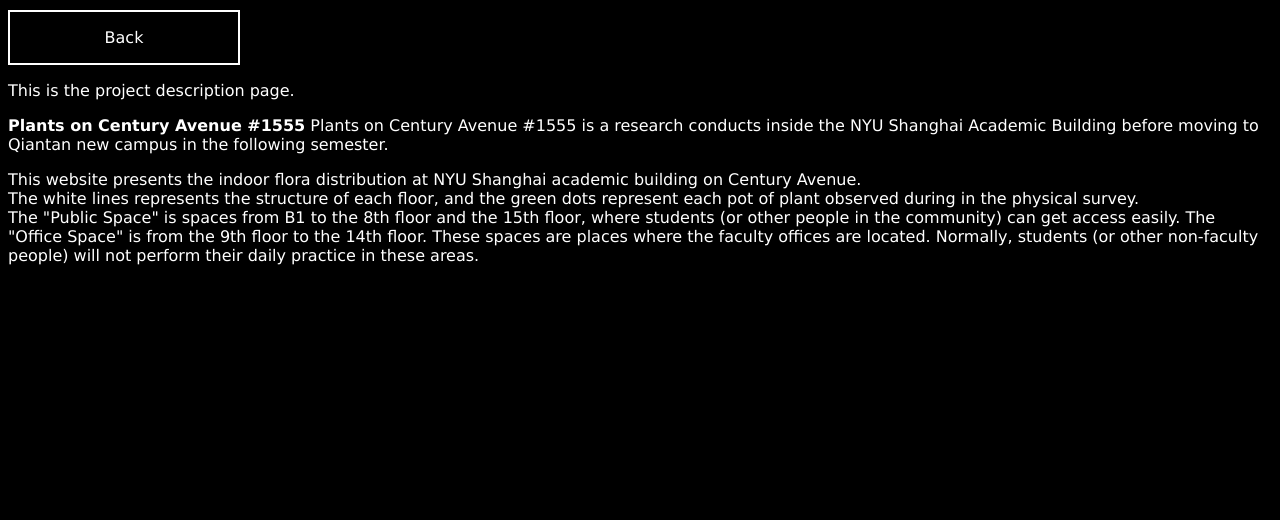
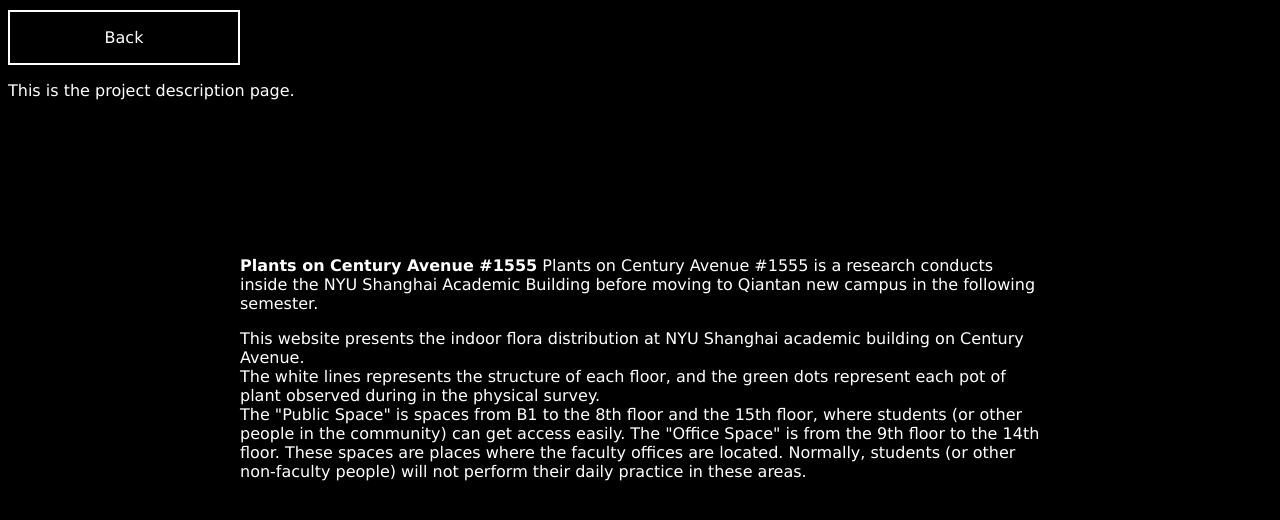
Before and after one commit to LydiaYan628/Advanced-Media-Seminar-final, a plain HTML site: page description.html in a window 1280 px wide. Drawn offline with Linux system fonts and the light colour scheme.

Commit message:
descr css

```diff
--- a/style.css
+++ b/style.css
@@ -127,3 +127,11 @@
 #website:hover {
   color: #4CAF50;
 }
+
+.descr{
+  transform: translate(-50%, 0);
+  width: 800px;
+  position: absolute;
+  top:30%;
+  left: 50%
+}
```
